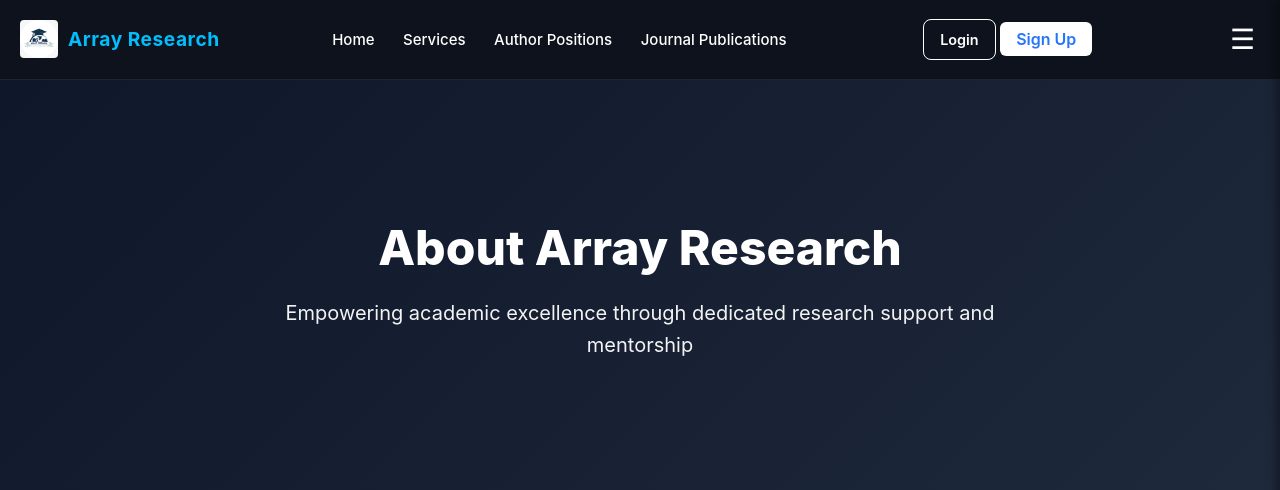
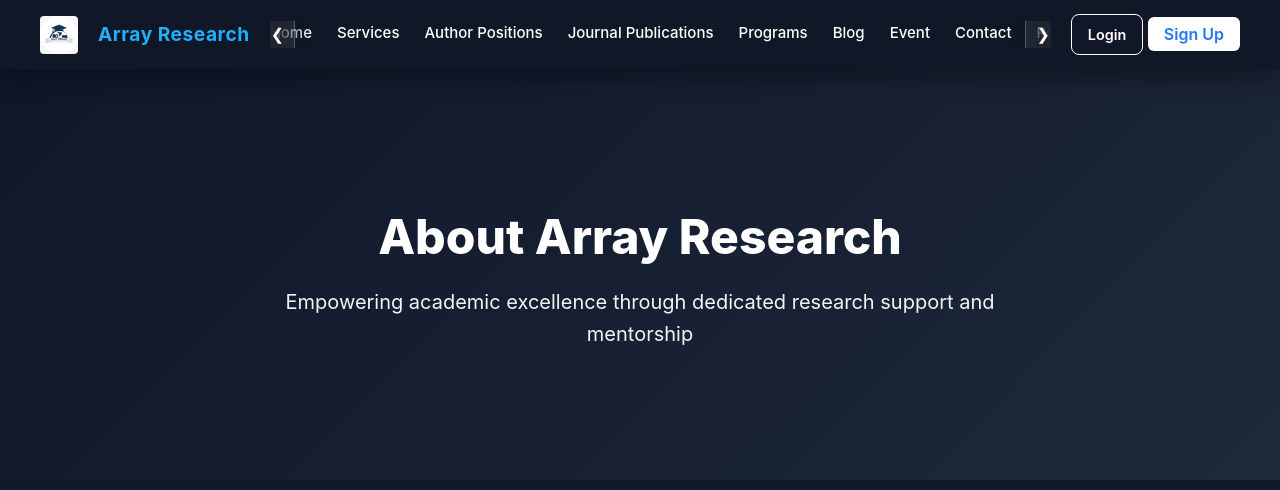
Before and after one commit to rajanshivam011/array-research-final, a Flask app: page /about in a window 1280 px wide. Shown: the top 490 px of the page. Run offline with Flask 3, Linux system fonts and the light colour scheme.

Commit message:
hybrid navbar with mobile view

```diff
--- a/templates/base.html
+++ b/templates/base.html
@@ -10,106 +10,181 @@
 <link rel="stylesheet" href="{{ url_for('static', filename='css/style.css') }}" />
 
 <style>
-/* --------- TOP NAVBAR --------- */
-.top-nav {
-  display: flex;
-  align-items: center;
-  justify-content: space-between;
-  background: #0d121c;
-  padding: 12px 20px;
-  border-bottom: 1px solid rgba(255,255,255,0.08);
+
+/* ---------------- DESKTOP NAV (SCROLLABLE) ---------------- */
+@media (min-width: 768px){
+  .nav-scroll-wrapper {
+    position: relative;
+    flex: 1;
+    margin: 0 20px;
+    overflow: hidden;
+    display: block;
   }
 
-.top-nav-menu a {
-  margin-right: 24px;
-  color: #fff;
-  font-size: 15px;
-  text-decoration: none;
-  font-weight: 500;
-}
-.top-nav-menu a:hover { color: #4aa3ff; }
-
-/* --------- HAMBURGER --------- */
-.hamburger {
-  font-size: 28px;
-  color: white;
-  cursor: pointer;
-  padding: 5px;
-  margin-left: 20px;
+  .nav-scroll {
+    display: flex;
+    gap: 25px;
+    white-space: nowrap;
+    overflow-x: auto;
+    scroll-behavior: smooth;
+    padding-bottom: 3px;
   }
 
-/* --------- SIDE MENU --------- */
-.side-menu {
+  .nav-scroll::-webkit-scrollbar { display: none; }
+
+  .nav-fade-left, .nav-fade-right {
+    position: absolute;
+    top: 0;
+    width: 40px;
+    height: 100%;
+    pointer-events: none;
+    z-index: 10;
+  }
+  .nav-fade-left {
+    left: 0;
+    background: linear-gradient(to right, #0d121c, transparent);
+  }
+  .nav-fade-right {
+    right: 0;
+    background: linear-gradient(to left, #0d121c, transparent);
+  }
+
+  .nav-btn {
+    position: absolute;
+    top: 50%;
+    transform: translateY(-50%);
+    background: rgba(255,255,255,0.08);
+    border: 1px solid rgba(255,255,255,0.25);
+    padding: 5px 10px;
+    border-radius: 6px;
+    cursor: pointer;
+    z-index: 15;
+    color: #fff;
+  }
+  .nav-btn:hover {
+    background: rgba(255,255,255,0.15);
+  }
+  .nav-left { left: -10px; }
+  .nav-right { right: -10px; }
+
+  .nav-scroll a {
+    color: white;
+    font-size: 15px;
+    font-weight: 500;
+    text-decoration: none;
+  }
+  .nav-scroll a:hover { color: #4aa3ff; }
+
+  /* Hide mobile menu elements */
+  .mobile-menu-btn, .mobile-menu { display: none; }
+}
+
+/* ---------------- MOBILE NAV (DRAWER MENU) ---------------- */
+@media (max-width: 767px){
+
+  .nav-scroll-wrapper { display: none; } /* Hide scroll nav */
+
+  .mobile-menu-btn {
+    font-size: 28px;
+    cursor: pointer;
+    margin-left: 12px;
+  }
+
+  /* Drawer */
+  .mobile-menu {
     position: fixed;
     top: 0;
-  right: -290px;
-  width: 290px;
+    right: -250px;
     height: 100%;
+    width: 250px;
     background: #111827;
-  padding: 25px;
-  transition: 0.3s ease;
-  box-shadow: -3px 0 10px rgba(0,0,0,0.4);
-  z-index: 5000;
+    padding: 20px;
+    transition: 0.35s ease-in-out;
+    z-index: 9999;
   }
 
-.side-menu a {
+  .mobile-menu.open {
+    right: 0;
+  }
+
+  .mobile-menu a {
     display: block;
     padding: 12px 0;
-  border-bottom: 1px solid rgba(255,255,255,0.1);
-  font-size: 16px;
-  color: #fff;
+    color: white;
+    font-size: 17px;
+    border-bottom: 1px solid #1f2937;
     text-decoration: none;
   }
-.side-menu a:hover { color: #4aa3ff; }
 
-/* Close button */
-.close-btn {
-  font-size: 28px;
-  color: white;
-  position: absolute;
-  top: 15px;
-  right: 20px;
-  cursor: pointer;
+  .mobile-menu a:hover { color: #4aa3ff; }
+
+  /* Mobile top nav alignment */
+  .header-inner {
+    display: flex;
+    justify-content: space-between;
+    align-items: center;
   }
+
+  .nav-auth {
+    display: flex;
+    gap: 8px;
+  }
+
+}
+
 </style>
 </head>
 
 <body>
 
-<!-- 🔹 TOP NAVBAR -->
-<header class="top-nav">
+<header class="site-header">
+  <div class="container header-inner">
 
-  <!-- Logo -->
+    <!-- LOGO -->
     <a class="logo" href="{{ url_for('index') }}">
       <img src="{{ url_for('static', filename='images/logo.png') }}" class="nav-logo">
       <span class="logo-text">Array Research</span>
     </a>
 
-  <!-- Main Navigation Items -->
-  <nav class="top-nav-menu">
+    <!-- DESKTOP SCROLL NAV -->
+    <div class="nav-scroll-wrapper">
+      <div class="nav-btn nav-left" onclick="scrollNav(-200)">&#10094;</div>
+      <div class="nav-btn nav-right" onclick="scrollNav(200)">&#10095;</div>
+
+      <div class="nav-fade-left"></div>
+      <div class="nav-fade-right"></div>
+
+      <nav class="nav-scroll" id="navScroll">
         <a href="{{ url_for('index') }}">Home</a>
         <a href="{{ url_for('services') }}">Services</a>
         <a href="{{ url_for('authors_cards') }}">Author Positions</a>
         <a href="{{ url_for('journals') }}">Journal Publications</a>
+        <a href="{{ url_for('programs') }}">Programs</a>
+        <a href="{{ url_for('blog') }}">Blog</a>
+        <a href="{{ url_for('event') }}">Event</a>
+        <a href="{{ url_for('contact') }}">Contact</a>
+        <a href="{{ url_for('refer') }}">Refer Friends</a>
       </nav>
+    </div>
 
-  <!-- Login Buttons -->
+    <!-- LOGIN / SIGNUP -->
     <div class="nav-auth">
       <a href="{{ url_for('login') }}" class="btn-nav btn-outline-sm">Login</a>
       <a href="{{ url_for('signup') }}" class="btn-nav btn-primary-sm">Sign Up</a>
     </div>
 
-  <!-- Hamburger -->
-  <div class="hamburger" onclick="openMenu()">☰</div>
+    <!-- MOBILE MENU BUTTON -->
+    <div class="mobile-menu-btn" onclick="toggleMenu()">☰</div>
 
+  </div>
 </header>
 
-
-<!-- 🔹 SIDE DRAWER MENU -->
-<div id="sideMenu" class="side-menu">
-  <div class="close-btn" onclick="closeMenu()">✕</div>
-
-  <a href="{{ url_for('about') }}">About</a>
+<!-- MOBILE DRAWER MENU -->
+<div class="mobile-menu" id="mobileMenu">
+  <a href="{{ url_for('index') }}">Home</a>
+  <a href="{{ url_for('services') }}">Services</a>
+  <a href="{{ url_for('authors_cards') }}">Author Positions</a>
+  <a href="{{ url_for('journals') }}">Journal Publications</a>
   <a href="{{ url_for('programs') }}">Programs</a>
   <a href="{{ url_for('blog') }}">Blog</a>
   <a href="{{ url_for('event') }}">Event</a>
@@ -119,14 +194,14 @@
 
 
 <script>
-function openMenu() {
-  document.getElementById("sideMenu").style.right = "0px";
+function scrollNav(amount) {
+  document.getElementById('navScroll').scrollBy({ left: amount, behavior: 'smooth' });
 }
-function closeMenu() {
-  document.getElementById("sideMenu").style.right = "-290px";
+
+function toggleMenu() {
+  document.getElementById('mobileMenu').classList.toggle('open');
 }
 </script>
-
 
 {% block content %}{% endblock %}
 
@@ -136,9 +211,5 @@
   </div>
 </footer>
 
-<script src="https://cdn.jsdelivr.net/npm/particles.js"></script>
-<script src="https://unpkg.com/aos@next/dist/aos.js"></script>
-<script>AOS.init({ duration: 1100, once: true });</script>
-<script src="{{ url_for('static', filename='js/main.js') }}"></script>
 </body>
 </html>
```
Lines whose indentation alone changed are shown as unchanged.
